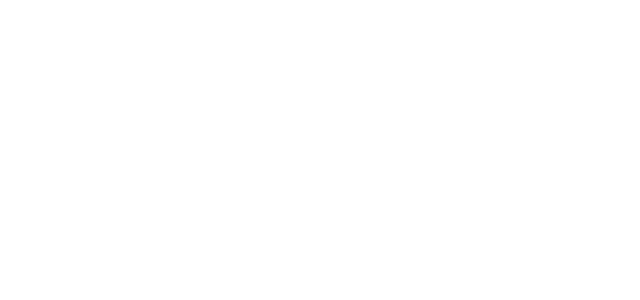
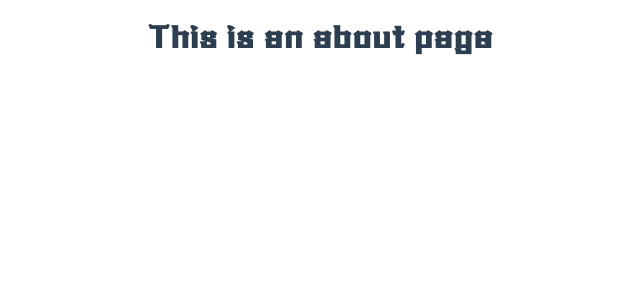
Before and after one commit to SakuraLong/agriculture_knowledgegraph, a Vue app: page /#/verify/1 in a window 1280 px wide. Before the commit this address had no page. Shown: the top 300 px of the page, without its empty margins (320-960 px from the left). Built offline with nearby package versions, Linux system fonts and the light colour scheme.

Commit message:
修改app.vue和登录注册界面

```diff
--- a/package.json
+++ b/package.json
@@ -9,6 +9,7 @@
   "dependencies": {
     "core-js": "^3.8.3",
     "element-plus": "^2.3.7",
+    "js-base64": "^3.7.5",
     "js-md5": "^0.7.3",
     "lottie-vuejs": "^0.4.0",
     "lottie-web": "^5.12.2",
--- /dev/null
+++ b/src/assets/js/code/Base64.js
@@ -0,0 +1,14 @@
+import  Base64  from "js-base64";
+
+const encode = (word) => {
+    return Base64.encode(word);
+};
+
+const decode = (word) => {
+    return Base64.decode(word);
+};
+
+export default {
+    encode,
+    decode
+};
--- a/src/assets/js/code/CryptoJS.js
+++ b/src/assets/js/code/CryptoJS.js
@@ -27,6 +27,9 @@ const encrypt = (word, key_str) => {
     var key = CryptoJS.enc.Utf8.parse(key_str);
     var srcs = CryptoJS.enc.Utf8.parse(word);
     var encrypted = CryptoJS.AES.encrypt(srcs, key, { mode: CryptoJS.mode.ECB, padding: CryptoJS.pad.Pkcs7 });
+    console.log(key);
+    console.log(srcs);
+    console.log(encrypted);
     return encrypted.toString();
 };
 /**
--- a/src/assets/js/code/code.js
+++ b/src/assets/js/code/code.js
@@ -1,9 +1,11 @@
 import CryptoJS from "./CryptoJS.js";
 import MD5 from "./MD5.js";
+import Base64 from "./Base64.js";
 
 export default{
     CryptoJS,
-    MD5
+    MD5,
+    Base64
 };
 
 /**
--- a/src/router/index.js
+++ b/src/router/index.js
@@ -1,6 +1,6 @@
 import { createRouter, createWebHashHistory } from "vue-router";
 import HomeView from "../views/HomeView.vue";
-import AboutView from "../views/AboutView.vue";
+import VerifyView from "../views/VerifyView.vue";
 
 const routes = [
     {
@@ -9,9 +9,9 @@ const routes = [
         component: HomeView,
     },
     {
-        path: "/about",
-        name: "about",
-        component: AboutView,
+        path: "/verify/:code",
+        name: "verify",
+        component: VerifyView,
     },
     // {
     //     path: "/about",
--- a/src/views/AboutView.vue
+++ /dev/null
@@ -1,45 +0,0 @@
-<template>
-    <div class="about">
-        <h1 :style="{color: color_ }">This is an about page</h1>
-    </div>
-</template>
-<script>
-import Code from "@/assets/js/code/code.js";
-import Checker from "@/assets/js/checker/checker.js";
-import Connector from "@/assets/js/connector/connector.js";
-import Storage from "@/assets/js/storage/storage.js";
-export default{
-    data(){
-        return {
-            color_:"red",
-        };
-    },
-    methods:{
-        test(){
-            console.log(999999999);
-            this.color_ = "blue";
-        }
-    },
-    mounted(){
-        console.log(Code.CryptoJS.encrypt("abc"));
-        let a = Code.CryptoJS.encrypt("abc");
-        console.log(Code.CryptoJS.decrypt(a));
-        console.log(Code.MD5.encrypt("abc"));
-
-        let success = new Checker("a", ["no-null"]).check();
-        console.log(success);
-        let b = Connector.send([1, 2, 3], "register", null, null, this.test);
-        console.log("api:" + b);
-
-        Storage.set(0, "test", 1);
-        Storage.del(0, "test");
-    }
-};
-</script>
-<style scoped>
-.about{
-    width: 100%;
-    height: 100%;
-    background-color: rgba(0, 128, 255, 0.5);
-}
-</style>
--- /dev/null
+++ b/src/views/VerifyView.vue
@@ -0,0 +1,45 @@
+<template>
+    <div class="verify">
+        <transition name="opacity400">
+            <div class="container">
+                <h1 :style="{ color: color_ }" v-if="show">This is an about page</h1>
+            </div>
+        </transition>
+    </div>
+</template>
+<script>
+import Code from "@/assets/js/code/code.js";
+import Checker from "@/assets/js/checker/checker.js";
+import Connector from "@/assets/js/connector/connector.js";
+import Storage from "@/assets/js/storage/storage.js";
+export default {
+    data() {
+        return {
+            show:false,
+            code: "",
+        };
+    },
+    methods: {
+        test() {
+            console.log(999999999);
+            this.color_ = "blue";
+        },
+    },
+    mounted() {
+        this.code = this.$route.params.code.toString();
+        let str = "asasas";
+        let a = Code.CryptoJS.encrypt(str);
+        setTimeout(()=>{this.show = true;},500);
+    },
+};
+</script>
+<style scoped>
+.verify,.container {
+    width: 100%;
+    height: 100%;
+    /* background-color: rgba(0, 128, 255, 0.5); */
+}
+.container{
+
+}
+</style>
```
Also changed, not shown: src/App.vue (line endings or trailing spaces), 1 other file (tests, documents, lock files or other folders).
